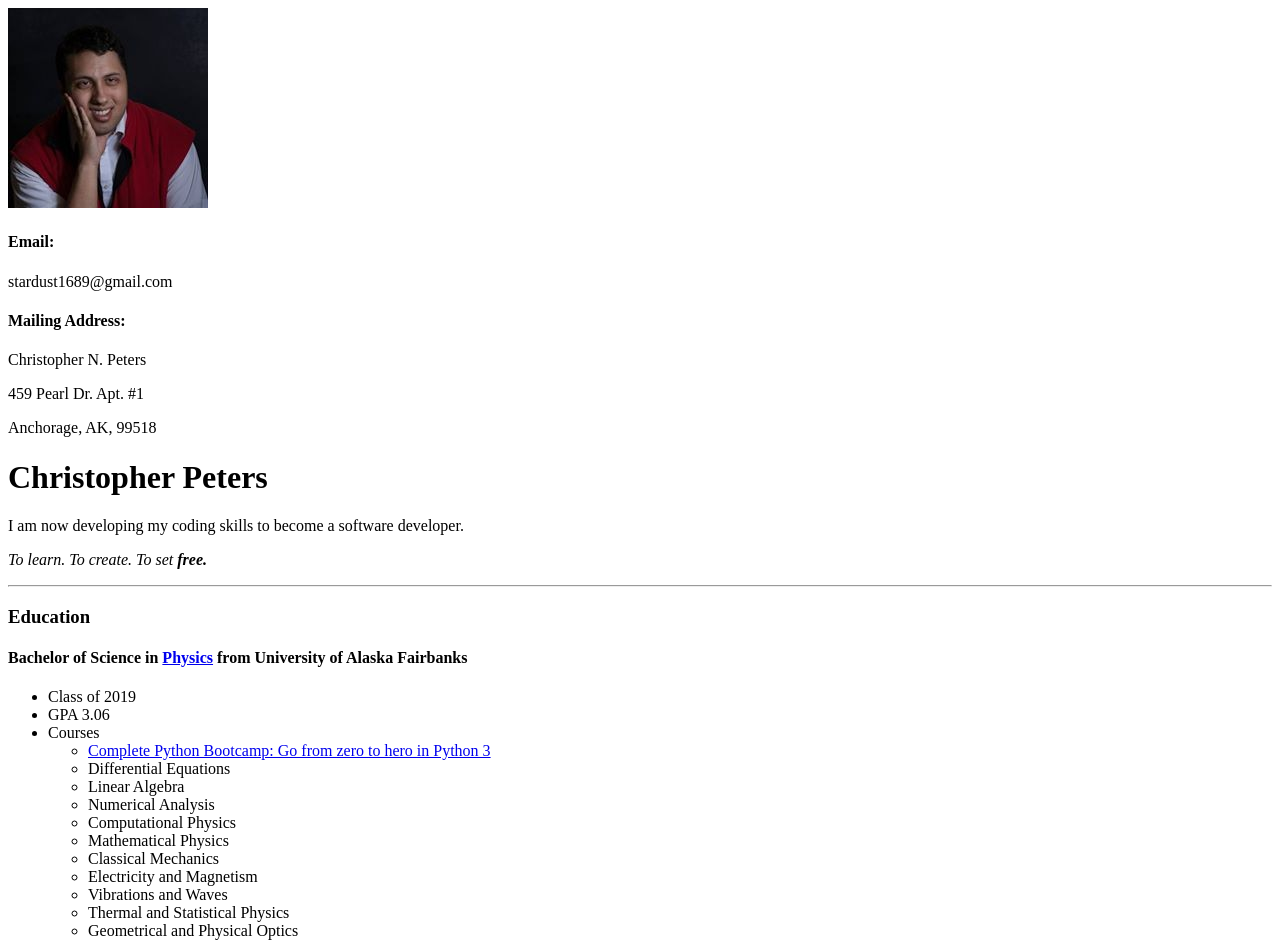
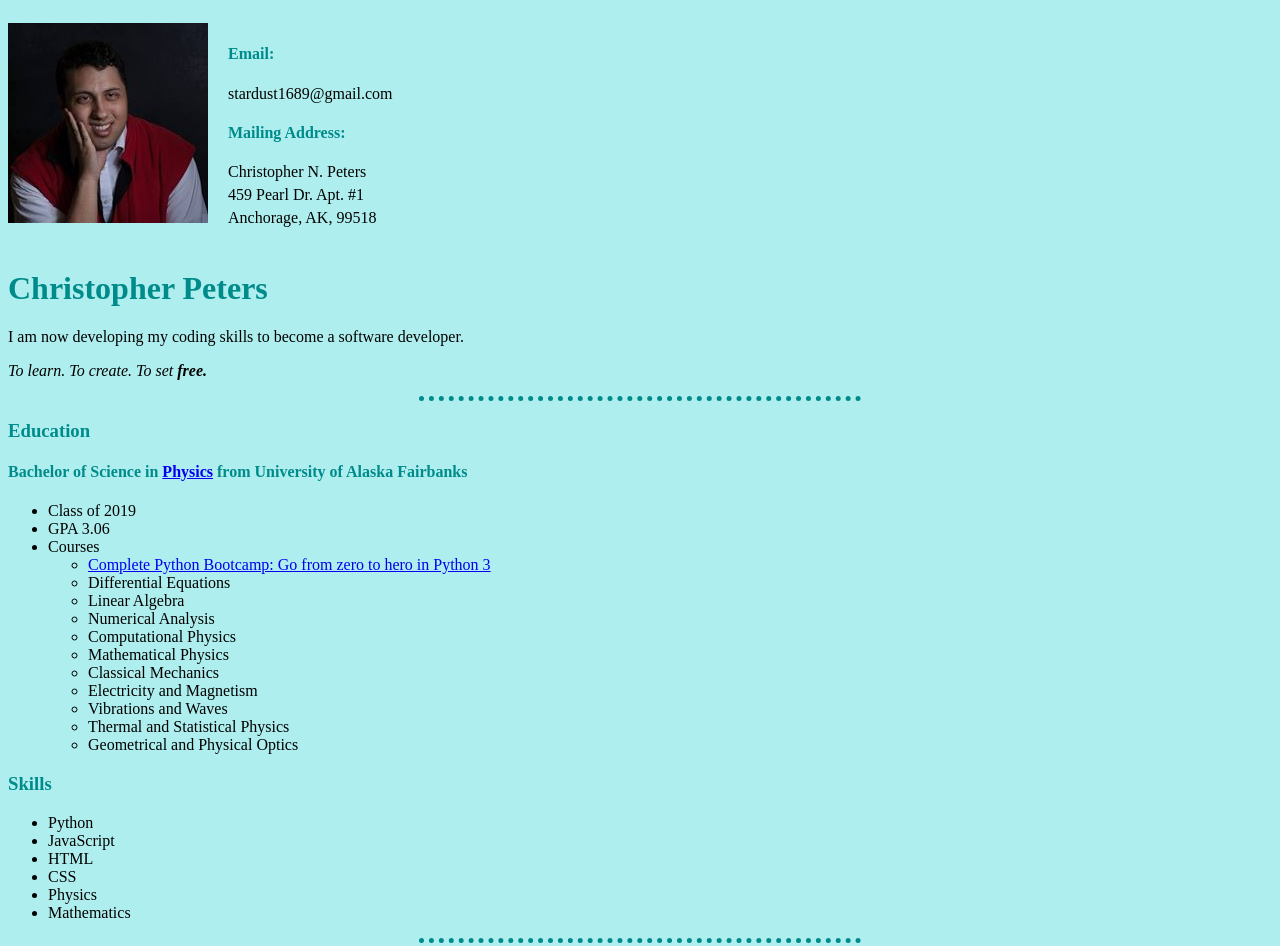
Before and after one commit to stardust1689/CV, a plain HTML site: page index.html in a window 1280 px wide. Shown: the top 946 px of the page. Drawn offline with Linux system fonts and the light colour scheme.

Commit message:
Add files via upload

```diff
--- a/index.html
+++ b/index.html
@@ -4,7 +4,7 @@
 <head>
   <meta charset="utf-8">
   <title>Christopher Peters</title>
-  <link rel="stylesheet" href="css/styles.css">
+  <link rel="stylesheet" href="styles.css">
   <link rel="icon" href="favicon.ico">
 </head>
 
--- /dev/null
+++ b/styles.css
@@ -0,0 +1,37 @@
+body {
+  background-color: #afeeee;
+}
+
+hr {
+  border-color: #008b8b;
+  border-style: none;
+  border-top-style: dotted;
+  border-width: 5px;
+  width: 35%;
+  height: 0;
+}
+
+h1 {
+  color: #008b8b;
+}
+
+h3 {
+  color: #008b8b;
+}
+
+h4 {
+  color: #008b8b;
+}
+
+.contact-info {
+  display: inline-block;
+  margin: 16px;
+}
+
+.close {
+  margin: 5px 0;
+}
+
+.emptyRow {
+  height: 22px;
+}
```
